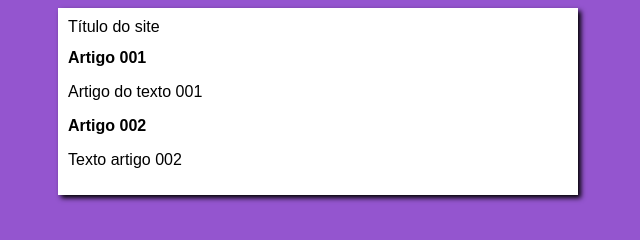
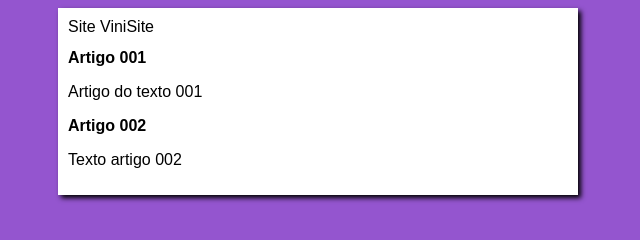
Before and after one commit to Vinist021/Projeto-Site, a plain HTML site: page index.html in a window 1280 px wide. Shown: the full height of the page, 322-962 px from the left. Drawn offline with Linux system fonts and the light colour scheme.

Commit message:
Update index.html

```diff
--- a/index.html
+++ b/index.html
@@ -8,7 +8,7 @@
 </head>
 <body>
     <main>
-        <header>Título do site</header>
+        <header>Site ViniSite</header>
         <article>
             <h2>Artigo 001</h2>
             <p>Artigo do texto 001</p>
```
